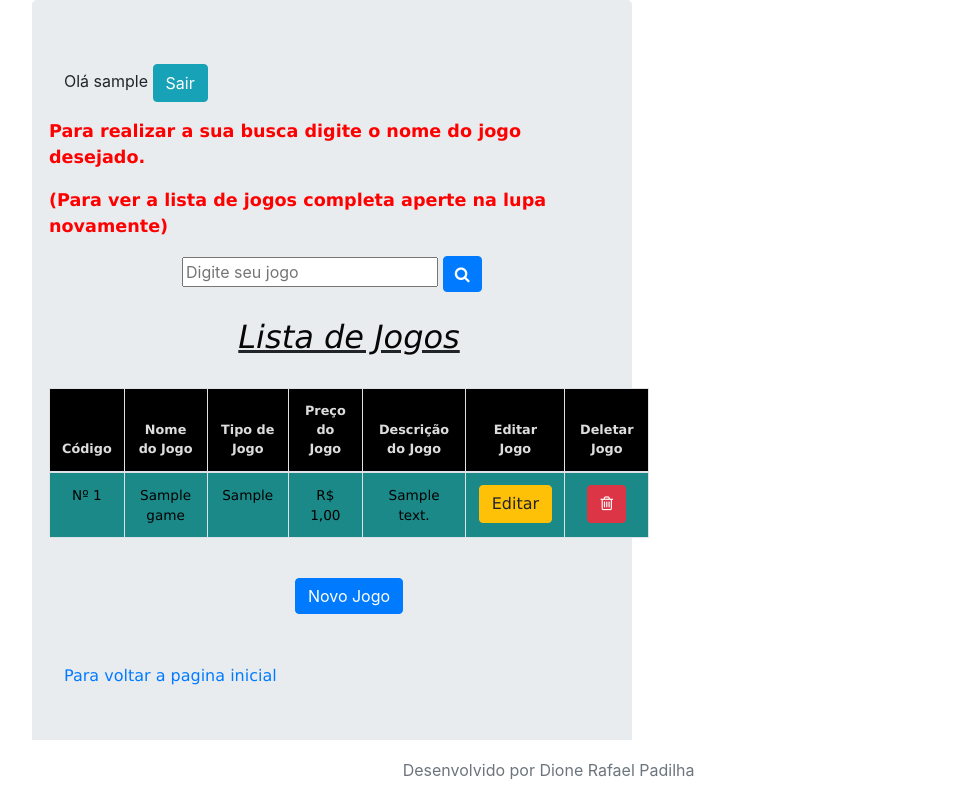
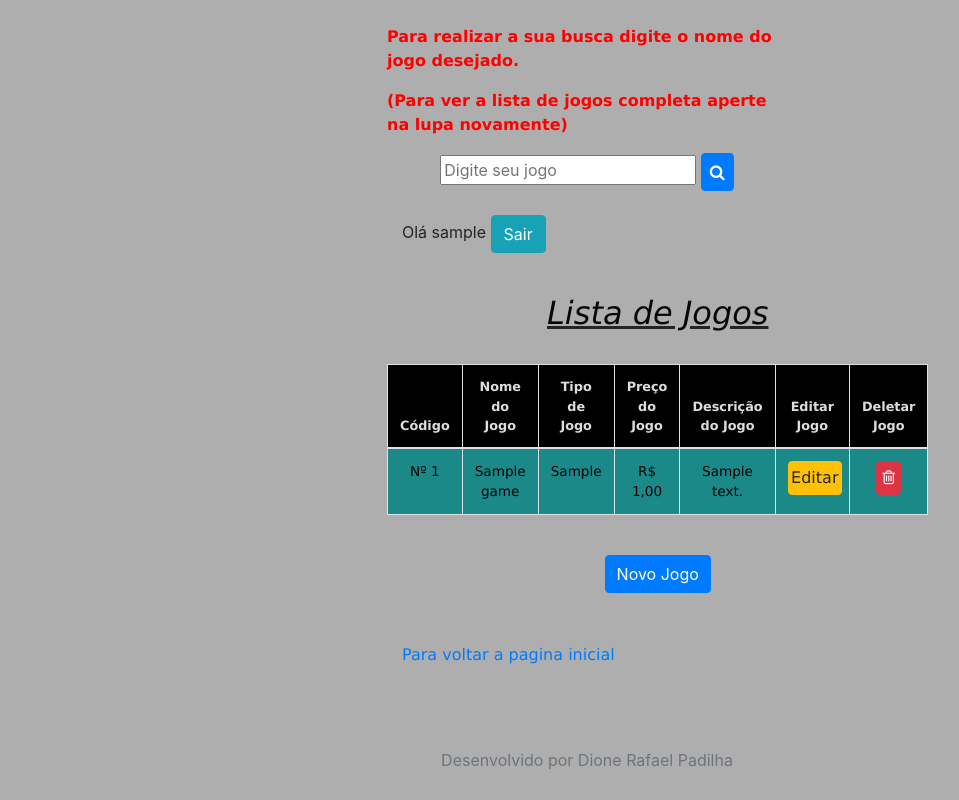
Before and after one commit to Dio30/Portifolio_Django, a Django app: page /jogos/lista/ in a window 1280 px wide. Shown: the whole page, without its empty margins (53-1012 px from the left). Run offline with Django 4.2, Linux system fonts and the light colour scheme; a user stored in the database is signed in; tables that the repository leaves empty hold one stand-in row (values such as "Sample post"); some libraries are stand-ins or nearby versions.

Commit message:
fix css and drop jumbotron

```diff
--- a/gestao_jogos/jogos/templates/jogos.html
+++ b/gestao_jogos/jogos/templates/jogos.html
@@ -6,29 +6,29 @@
 
 <div class="row">
     <div class="col">
-        {% if user.is_authenticated %}
-
-        <p>Olá {{ user.username }}
-            <a href="{% url 'logout' %}" class="btn btn-info" onclick="return confirm('Tem certeza que deseja sair?')">Sair</a></button></p>
-
-        {% endif %}
 
     </div>
     <div class="col-x">
         <form action="">
-            <b><p class="dicas">Para realizar a sua busca digite o nome do jogo desejado.</p></b>
+            <br><b><p class="dicas">Para realizar a sua busca digite o nome do jogo desejado.</p></b>
             <b><p class="dicas">(Para ver a lista de jogos completa aperte na lupa novamente)</p></b>
             <center><input type="text" name="pesquisa" placeholder="Digite seu jogo">
             <button class="btn btn-primary"><i class="fa fa-search" aria-hidden="true"></i></button></center>
         </form>
     </div>
     <div class="col">
+        {% if user.is_authenticated %}
 
+        <br><p>Olá {{ user.username }}
+            <a href="{% url 'logout' %}" class="btn btn-info" onclick="return confirm('Tem certeza que deseja sair?')">Sair</a></button></p>
+
+        {% endif %}
     </div>
 </div>
 
 <div class="row">
     <div class="col">
+
 
     </div>
 
@@ -85,8 +85,6 @@
 
 {% block footer %}
     <footer class="footer">
-        <div class="container">
-            <center><span class="text-muted">Desenvolvido por Dione Rafael Padilha</span></center>
-        </div>
+        <span class="text-muted">Desenvolvido por Dione Rafael Padilha</span>
     </footer>
 {% endblock %}
--- a/gestao_jogos/jogos/templates/jogos_delete.html
+++ b/gestao_jogos/jogos/templates/jogos_delete.html
@@ -7,7 +7,7 @@
     <h1>Tem certeza que deseja deletar {{ delete.nome_do_jogo }} ?</h1>
     <form method="POST" enctype="multipart/form-data">
         {% csrf_token %}
-        <button type="submit" class="btn btn-danger" onclick="return confirm('Tem certeza que deja deletar?')">Delete</button>
+        <button type="submit" class="btn btn-dark" onclick="return confirm('Tem certeza que deseja deletar?')">Delete</button>
     </form>
 
     <br>
--- a/gestao_jogos/static/footer.css
+++ b/gestao_jogos/static/footer.css
@@ -1,14 +1,9 @@
-@media screen and (max-width: 480px){
-    .footer{position: fixed; width: 94%}
+.footer{
+    position: fixed;
+    padding: 5px;
+    bottom: 0;
+    width: 100%;
+    height: 60px;
+    line-height: 30px;
+    text-align: center;
 }
-
-@media only screen and (min-width: 1200px){
-    .footer{position: fixed; width: 94%}
-}
-
-.footer{
-    bottom: 0;
-    height: 60px;
-    line-height: 60px;
-    background-color: #ffffff;
-}
--- a/gestao_jogos/static/style.css
+++ b/gestao_jogos/static/style.css
@@ -1,6 +1,9 @@
-@media only screen and (max-device-width: 900px){
-    .table-bordered {width: 600px;}
-    .jumbotron {width: 600px;}
+@media only screen and (max-device-width: 1080px){
+    .container {width: 400px; margin: 0 auto;}
+}
+
+body{
+    background-color: rgb(175, 174, 174);
 }
 
 h2{
@@ -22,7 +25,8 @@ h3{
 .myform{
     color: rgb(3, 3, 3);
     font-family: Verdana, Geneva, Tahoma, sans-serif;
-    font-size: 90%;
+    font-size: 95%;
+    width: 100%;
 }
 
 .thead{
@@ -31,7 +35,6 @@ h3{
     background-color: black;
     color: #ddd;
     text-align: center;
-    max-width: 900px;
 }
 
 .meusjogos{
@@ -40,15 +43,14 @@ h3{
     text-align: center;
     font-family: Verdana, Geneva, Tahoma, sans-serif;
     background-color: rgb(28, 137, 137);
-    max-width: 900px;
 }
 
 .btn-primary{
-    padding: 5px 2%;
+    padding: 6px 2%;
 }
 
 .dicas{
-    font-size: 110%;
+    font-size: 100%;
     font-family: Verdana, Geneva, Tahoma, sans-serif;
     color: red;
 }
@@ -57,3 +59,11 @@ h3{
     font-family: Verdana, Geneva, Tahoma, sans-serif;
     margin: 0 auto;
 }
+
+.btn-warning{
+    padding: 4px 5%;
+}
+
+.btn-danger{
+    padding: 4px 10%;
+}
--- a/gestao_jogos/templates/base.html
+++ b/gestao_jogos/templates/base.html
@@ -19,10 +19,8 @@
 <body>
 
     <div class="container">
-        <div class="jumbotron">
-            {% block main %}
-            {% endblock %}
-        </div>
+        {% block main %}
+        {% endblock %}
     </div>
 
     {% block footer %}
```
Also changed, not shown: gestao_jogos/jogos/templates/jogos_form.html (+1 -13 lines).
